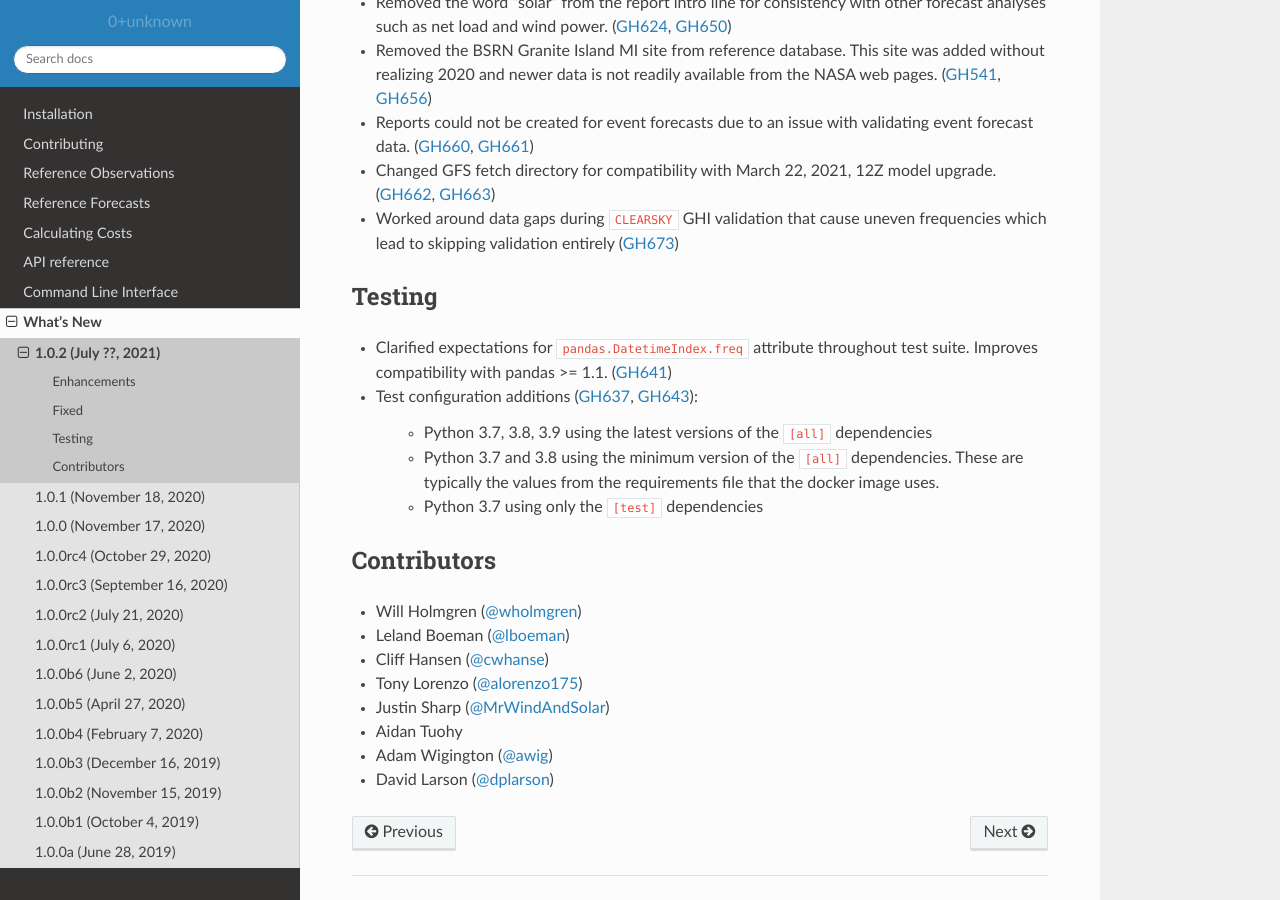
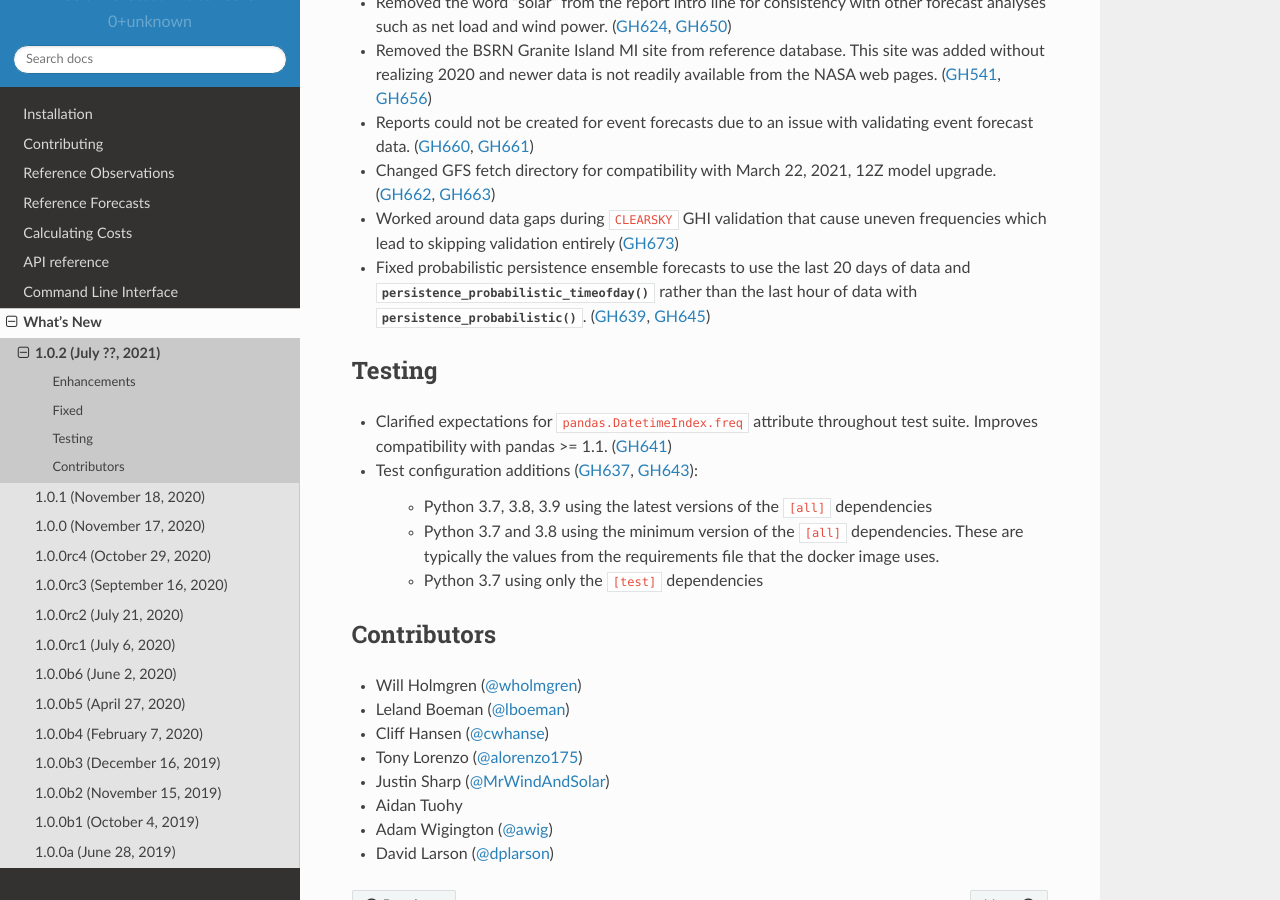
Before and after one commit to SolarArbiter/solarforecastarbiter-core, a Sphinx documentation site: the page built from docs/source/whatsnew/1.0.2.rst, in a window 1280 px wide and 900 px high, scrolled down 693 px. Built offline with Sphinx 7.4.7 and the Read the Docs theme 2.0.0, drawn with Linux system fonts in a browser that asks for light colours.

Commit message:
update whatsnew

```diff
--- a/docs/source/whatsnew/1.0.2.rst
+++ b/docs/source/whatsnew/1.0.2.rst
@@ -47,6 +47,12 @@ Fixed
   model upgrade. (:issue:`662`, :pull:`663`)
 * Worked around data gaps during ``CLEARSKY`` GHI validation that cause uneven
   frequencies which lead to skipping validation entirely (:pull:`673`)
+* Fixed probabilistic persistence ensemble forecasts to use the last 20
+  days of data and
+  :py:func:`~reference_forecasts.persistence.persistence_probabilistic_timeofday`
+  rather than the last hour of data with
+  :py:func:`~reference_forecasts.persistence.persistence_probabilistic`.
+  (:issue:`639`, :pull:`645`)
 
 Testing
 ~~~~~~~
```
